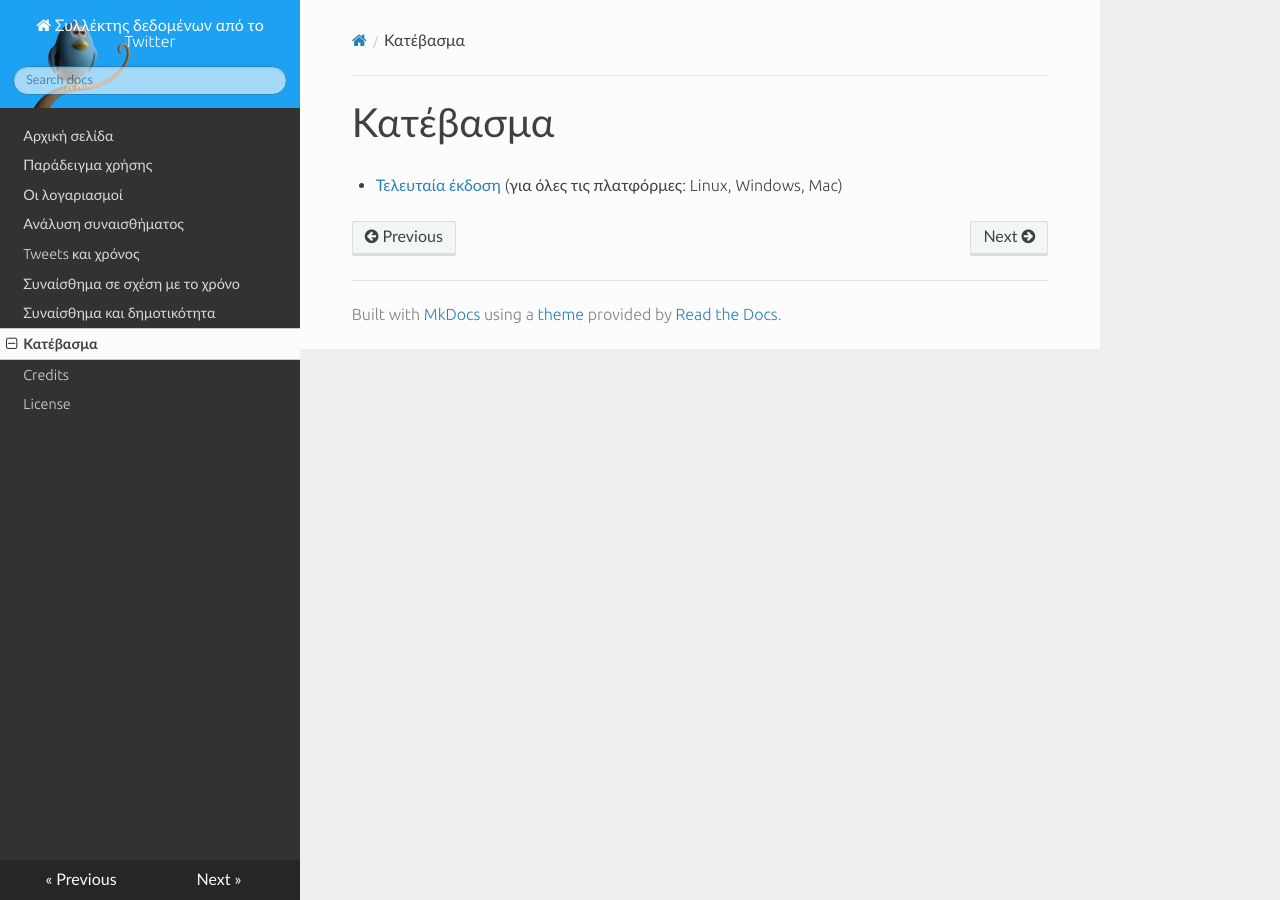
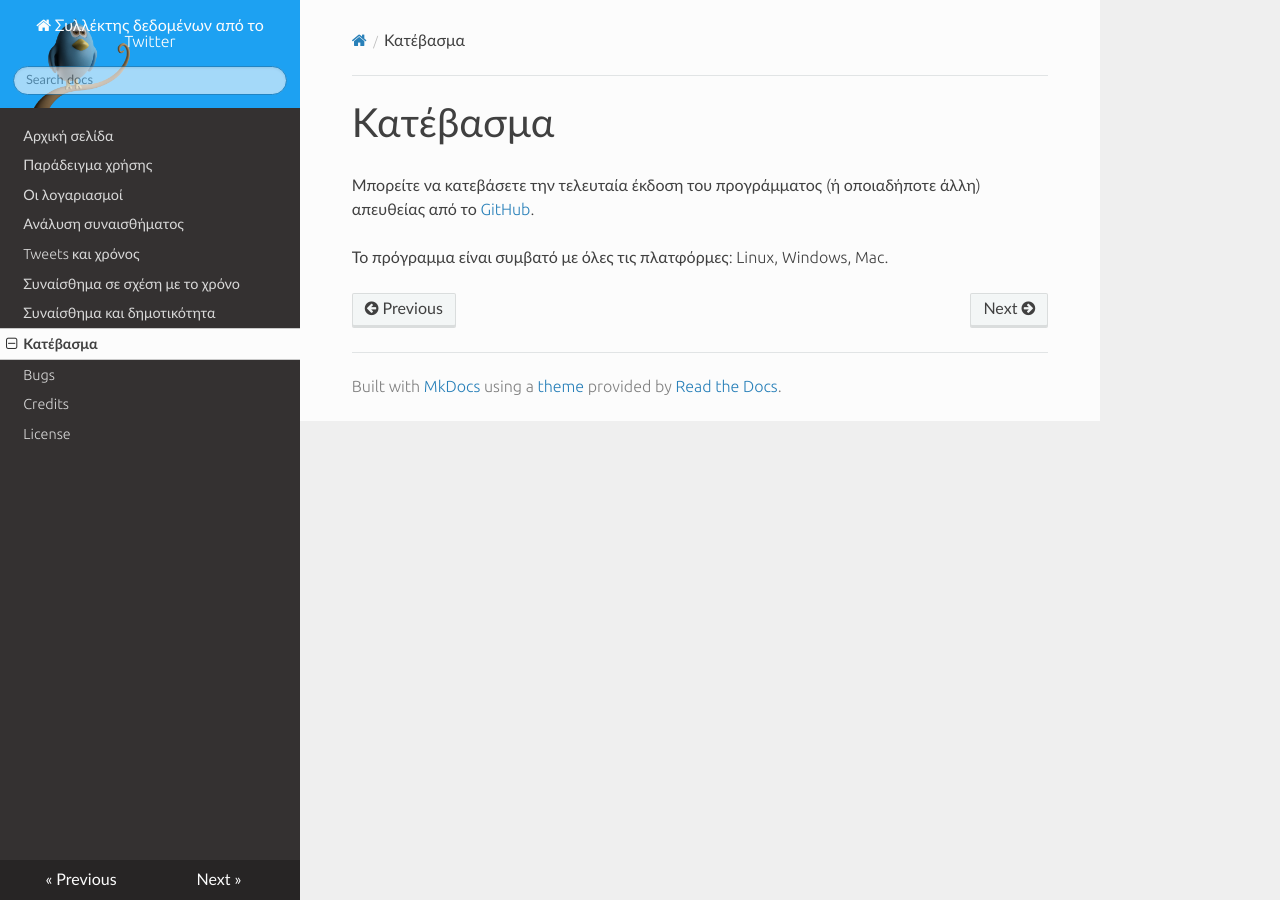
Before and after one commit to Protonotarios/get-tweets, an MkDocs documentation site: the page built from docs/download.md, in a window 1280 px wide. Built offline with MkDocs 1.6.1, drawn with Linux system fonts in a browser that asks for light colours; nearby versions of some CDN libraries; old or Windows-style settings are respelled for this version of MkDocs.

Commit message:
Επιμέλεια/προσθήκες

```diff
--- a/docs/download.md
+++ b/docs/download.md
@@ -1,3 +1,6 @@
 # Κατέβασμα
 
-* [Τελευταία έκδοση](https://github.com/Protonotarios/get-tweets/archive/master.zip) (για όλες τις πλατφόρμες: Linux, Windows, Mac)
+Μπορείτε να κατεβάσετε την τελευταία έκδοση του προγράμματος (ή οποιαδήποτε άλλη)
+απευθείας από το [GitHub](https://github.com/Protonotarios/get-tweets/releases).
+
+Το πρόγραμμα είναι συμβατό με όλες τις πλατφόρμες: Linux, Windows, Mac.
--- a/mkdocs.yml
+++ b/mkdocs.yml
@@ -8,6 +8,7 @@ pages:
 - Συναίσθημα σε σχέση με το χρόνο: Παράδειγμα/Συναίσθημα-σε-σχέση-με-το-χρόνο.md
 - Συναίσθημα και δημοτικότητα: Παράδειγμα/Συναίσθημα-και-δημοτικότητα.md
 - Κατέβασμα: download.md
+- Bugs: bugs.md
 - Credits: credits.md
 - License: LICENSE.md
 theme: readthedocs
```
Also changed, not shown: docs/bugs.md (added, +5 -0 lines), docs/Παράδειγμα/Συναίσθημα-και-δημοτικότητα.md (+1 -2 lines).
